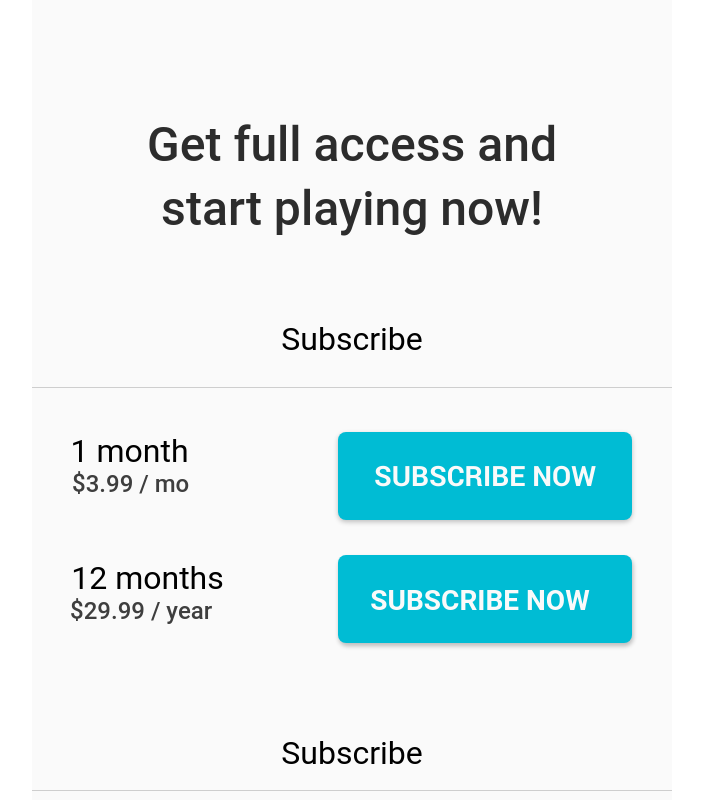
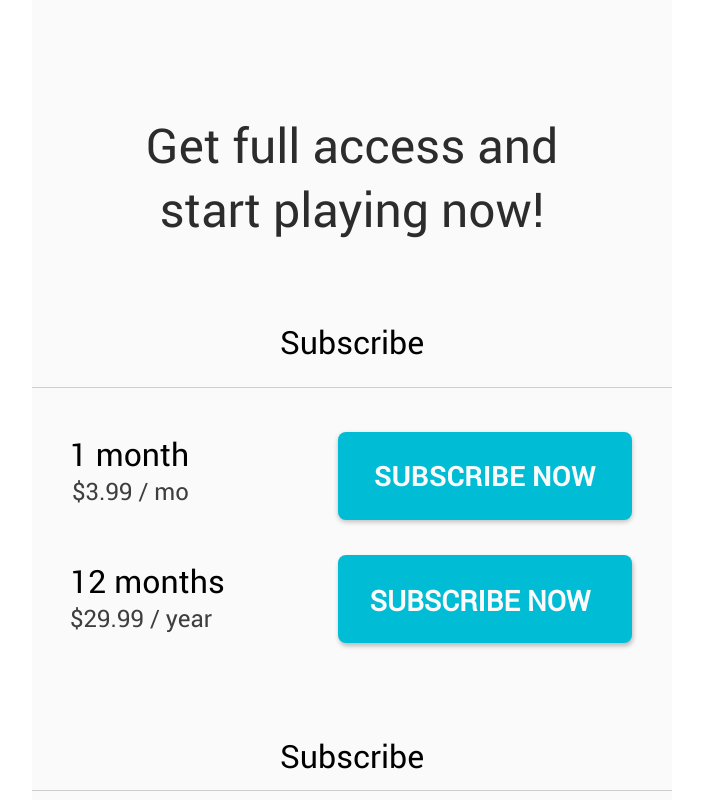
Before and after one commit to Reflekto86/wsm, a plain HTML site: page index.html in a window 1280 px wide. Shown: the top 800 px of the page, without its empty margins (288-991 px from the left). Drawn offline with Linux system fonts and the light colour scheme.

Commit message:
Fonts fix

```diff
--- a/css/fonts.css
+++ b/css/fonts.css
@@ -11,7 +11,8 @@
 
 /* font-family: "RobotoRegular"; */
 @font-face {
-    font-family: "RobotoRegular";
+    /*font-family: "RobotoRegular";*/
+    font-family: "Roboto"; /* У тебя же так используется в свойствах CSS */
     src: url("../fonts/RobotoRegular/RobotoRegular.eot");
     src: url("../fonts/RobotoRegular/RobotoRegular.eot?#iefix")format("embedded-opentype"),
     url("../fonts/RobotoRegular/RobotoRegular.woff") format("woff"),
```
